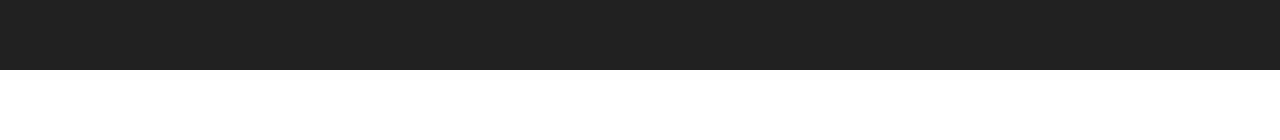
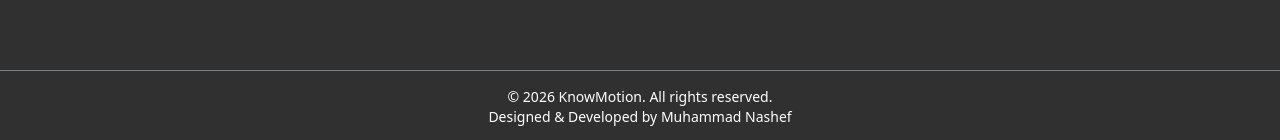
Before and after one commit to Muhammad-Nashef/KnowMotion-frontend, a React (Vite) app in the folder frontend/: page / in a window 1280 px wide. Shown: the part 851-991 px from the top of the page. Before the commit the page ends 921 px from the top, so only its background shows below. Built offline with nearby package versions, Linux system fonts and the light colour scheme; no server answers.

Commit message:
change bg dark, correct icon toggle for mode,change stiffness and damping in subject card,added footer, modified sticky controls in questions page,add hint that question sourced from Mahat,undraggable images and selection off,fixed save progress

```diff
--- a/frontend/src/App.jsx
+++ b/frontend/src/App.jsx
@@ -19,7 +19,7 @@ function App() {
       {/* Public Layout*/}
       <Route element={<Layout />}>
         <Route path="/" element={<Home />} />
-        <Route path="/sub-categories/:mainCategoryId" element={<SubCategories />} />
+        <Route path="/sub-categories/:mainCategoryId" element={<SubCategories />}   key={window.location.pathname} />
         <Route path="/questions/:subCategoryId" element={<Questions />} />
         {/* Protected Admin Dashboard */}
         <Route path="/admin-dashboard" element={<AdminRoute><AdminDashboard /></AdminRoute>}/>
--- /dev/null
+++ b/frontend/src/components/Footer.jsx
@@ -0,0 +1,35 @@
+export default function Footer({isDark}) {
+  console.log("Footer isDark:", isDark);
+  return (
+    <footer
+        className="mt-auto border-t"
+      style={{
+        backgroundColor: isDark
+          ? "var(--bg-dark)"
+          : "#c2c1c1",
+        color: isDark
+          ? "var(--text-dark)"
+          : "var(--text-light)",
+        borderColor: isDark
+          ? "rgb(123, 128, 135)"
+          : "rgba(0,0,0,0.2)",
+      }}
+    >
+      <div className="max-w-6xl mx-auto px-4 py-4 text-center text-sm">
+        © {new Date().getFullYear()} KnowMotion. All rights reserved.
+        <br />
+        Designed & Developed by{" "}
+        <span
+          style={{
+            fontWeight: 500,
+            color: isDark
+              ? "var(--text-dark)"
+              : "var(--text-light)",
+          }}
+        >
+          Muhammad Nashef
+        </span>
+      </div>
+    </footer>
+  );
+}
--- a/frontend/src/components/Header.jsx
+++ b/frontend/src/components/Header.jsx
@@ -1,7 +1,7 @@
 import { motion, AnimatePresence } from "framer-motion";
 import { useState, useRef, useEffect } from "react";
 import { useNavigate } from "react-router-dom";
-import { FaUserCircle, FaSun, FaMoon, FaSignOutAlt, FaTools  } from "react-icons/fa";
+import { FaUserCircle, FaSun, FaMoon, FaSignOutAlt, FaTools,FaInfoCircle  } from "react-icons/fa";
 import logo from "/quizdriveIcon.png";
 import { jwtDecode } from "jwt-decode";
 import Swal from "sweetalert2";
@@ -144,14 +144,28 @@ export default function Header({ isDark, setIsDark,user,setUser }) {
 </span>
 </div>
 
+
+
       {/* Controls */}
       <div className="flex items-center space-x-4">
+        {/* Info Icon with Tooltip */}
+  <div className="relative group">
+    <FaInfoCircle className="text-gray-400 cursor-pointer" />
+
+    {/* Tooltip */}
+    <div className="absolute bottom-full mb-2 left-1/2 -translate-x-1/2
+                    bg-gray-800 text-white text-xs rounded px-2 py-1
+                    opacity-0 group-hover:opacity-100 transition-opacity pointer-events-none whitespace-nowrap">
+      חלק מהשאלות הן ממבחני מה"ט
+    </div>
+  </div>
+
         {/* Dark / Light */}
         <button
           onClick={() => setIsDark(!isDark)}
           className="p-2 rounded-lg border border-gray-500 hover:bg-gray-700 transition"
         >
-          {isDark ? <FaMoon /> : <FaSun />}
+          {isDark ? <FaSun /> : <FaMoon />}
         </button>
 
 
--- a/frontend/src/components/subjectCard.jsx
+++ b/frontend/src/components/subjectCard.jsx
@@ -9,7 +9,7 @@ const SubjectCard = ({ name, image, onClick, isDark, answered = 0, total = 0, cl
       className={`${isDark ? "bg-[#404040] border-zinc-800" : "bg-gray-300 border-gray-500"} relative rounded-2xl p-8 flex flex-col items-center justify-center cursor-pointer transition-all duration-300 hover:border-accent-primary ${className}`}
       whileHover={{ scale: 1.04, boxShadow: "0 0 50px #388bd4ff" }}
       whileTap={{ scale: 0.98 }}
-      transition={{ type: "spring", stiffness: 600, damping: 20 }}
+      transition={{ type: "spring", stiffness: 700, damping: 50 }}
     >
       {/* ====================== PROGRESS BACKGROUND ====================== */}
       {progress > 0 && progress < 100 && (
--- a/frontend/src/index.css
+++ b/frontend/src/index.css
@@ -2,7 +2,7 @@
 
 /* Theme variables */
 :root {
-  --bg-dark: #212121;
+  --bg-dark: #303030;
   --text-dark: #ffffff;
   --bg-light: #e6e6e6;
   --text-light: #000000;
--- a/frontend/src/layouts/Layout.jsx
+++ b/frontend/src/layouts/Layout.jsx
@@ -2,6 +2,7 @@ import { useState, useEffect } from "react";
 import { Outlet } from "react-router-dom";
 import Header from "../components/Header";
 import { jwtDecode } from "jwt-decode";
+import Footer from "../components/Footer";
 
 export default function Layout() {
   const [isDark, setIsDark] = useState(true);
@@ -33,6 +34,7 @@ export default function Layout() {
       <Header isDark={isDark} setIsDark={setIsDark} user={user} setUser={setUser} />
       {/* Routed pages */}
       <Outlet context={{ isDark, user,setUser }} />
+      <Footer isDark={isDark} />
     </div>
   );
 }
--- a/frontend/src/pages/Questions.jsx
+++ b/frontend/src/pages/Questions.jsx
@@ -4,7 +4,7 @@ import { useParams } from "react-router-dom";
 import Header from "../components/Header.jsx";
 import { useOutletContext } from "react-router-dom";
 import { useNavigate } from "react-router-dom";
-import { FaArrowRight, FaRedo } from "react-icons/fa";
+import { FaArrowRight, FaRedo, FaArrowUp, FaArrowLeft } from "react-icons/fa";
 
 export default function Questions() {
 
@@ -93,8 +93,10 @@ export default function Questions() {
 
   const allProgress =
     JSON.parse(localStorage.getItem("knowmotion_progress")) || {};
+  const prevProgress = allProgress[subCategoryId] || {};
 
   allProgress[subCategoryId] = {
+    total: prevProgress.total,
     answers: updated
   };
 
@@ -137,19 +139,20 @@ const resetProgress = () => {
 
 
               {/* STICKY CONTROLS */}
-<div className="sticky top-16 z-40 backdrop-blur bg-black/40 border-b border-zinc-800">
+<div className="sticky top-30 z-40 backdrop-blur bg-gray/40 border-b border-zinc-800">
   <div
     dir="rtl"
     className="max-w-6xl mx-auto px-4 py-3 flex items-center justify-between"
   >
-    {/* Back */}
+
+
+    {/* Scroll to Top */}
     <button
-      onClick={() => navigate(-1)}
+      onClick={() => window.scrollTo({ top: 0, behavior: "smooth" })}
       className="cursor-pointer flex items-center gap-2 px-4 py-2 rounded-full
-      bg-zinc-800 hover:bg-zinc-700 text-white transition"
+      bg-blue-600/90 hover:bg-blue-600 text-white transition"
     >
-      <FaArrowRight />
-      חזרה
+      <FaArrowUp size= {16} className="relative transition-transform duration-300 hover:-translate-y-2 hover:animate-bounce" />
     </button>
 
     {/* Restart */}
@@ -158,9 +161,22 @@ const resetProgress = () => {
       className="cursor-pointer flex items-center gap-2 px-4 py-2 rounded-full
       bg-rose-600/90 hover:bg-rose-600 text-white transition"
     >
-      <FaRedo />
-      התחל מחדש
+      <FaRedo className="transition-transform duration-500 hover:animate-spin" />
     </button>
+
+
+    {/* Back */}
+    <button
+      onClick={() => navigate(-1,{
+      state: { progressUpdated: true }
+    })}
+      className="cursor-pointer flex items-center gap-2 px-4 py-2 rounded-full
+      bg-zinc-800 hover:bg-zinc-700 text-white transition"
+    >
+      <FaArrowLeft className="transition-transform duration-300 hover:-translate-x-2"/>
+    </button>
+
+
   </div>
 </div>
 
@@ -231,7 +247,7 @@ const resetProgress = () => {
                   transition={{ type: "spring", stiffness: 250, damping:20 }}
                   src={q.img_url}
 
-                  className="rounded-2xl shadow-2xl object-contain w-full max-w-3xl max-h-[300px]"
+                  className="rounded-2xl shadow-2xl object-contain w-full max-w-3xl max-h-[300px] select-none pointer-events-none"
                 />
                 </div>
               )}
--- a/frontend/src/pages/adminDashboard.jsx
+++ b/frontend/src/pages/adminDashboard.jsx
@@ -753,15 +753,17 @@ const confirmDeleteQuestion = (questionId) => {
         </label>
             {editSub.newIconFile ? (
   <img
+  draggable="false"
     src={URL.createObjectURL(editSub.newIconFile)}
     alt="New icon preview"
-    className="h-12 w-12 mb-2 rounded"
+    className="h-12 w-12 mb-2 rounded select-none pointer-events-none"
   />
 ) : editSub.image_url ? (
   <img
+  draggable="false"
     src={editSub.image_url}
     alt="Current icon"
-    className="h-12 w-12 mb-2 rounded"
+    className="h-12 w-12 mb-2 rounded select-none pointer-events-none"
   />
 ) : null}
 
--- a/frontend/src/pages/subCategories.jsx
+++ b/frontend/src/pages/subCategories.jsx
@@ -2,6 +2,7 @@ import { useEffect, useState } from "react";
 import { useParams, useNavigate } from "react-router-dom";
 import SubjectCard from "../components/subjectCard";
 import { useOutletContext } from "react-router-dom";
+import { useLocation } from "react-router-dom";
 
 export default function SubCategories() {
   const {isDark} = useOutletContext();
@@ -9,8 +10,15 @@ export default function SubCategories() {
   const [subCategories, setSubCategories] = useState([]);
   const [mainCategoryName, setMainCategoryName] = useState("");
   const navigate = useNavigate();
-  const [dummy, setDummy] = useState(0);
-  const [, setRerender] = useState(0);
+  const [progress, setProgress] = useState({});
+  const location = useLocation();
+
+
+  useEffect(() => {
+  const saved = JSON.parse(localStorage.getItem("knowmotion_progress")) || {};
+  setProgress(saved);
+}, [location]);
+
 
   useEffect(() => {
     fetch(`https://knowmotion.onrender.com/sub-categories/${mainCategoryId}`)
@@ -21,32 +29,20 @@ export default function SubCategories() {
       });
   }, [mainCategoryId]);
 
-  useEffect(() => {
-  const handleFocus = () => setRerender(prev => prev + 1);
-  const handleStorage = () => setRerender(prev => prev + 1);
-
-  window.addEventListener("focus", handleFocus);
-  window.addEventListener("storage", handleStorage);
-
-  return () => {
-    window.removeEventListener("focus", handleFocus);
-    window.removeEventListener("storage", handleStorage);
-  };
-}, []);
 
   const getProgressForSub = (subId) => {
-  const allProgress = JSON.parse(localStorage.getItem("knowmotion_progress")) || {};
-  const subProgress = allProgress[subId];
+  const subProgress = progress[subId];
 
   if (!subProgress) {
     return { answered: 0, total: 0 };
   }
 
-  const answered = Object.keys(subProgress.answers || {}).length;
-  const total = subProgress.total || 0;
+  return {
+    answered: Object.keys(subProgress.answers || {}).length,
+    total: subProgress.total || 0
+  };
+};
 
-    return { answered, total };
-};
 
   return (
     <div className={`page-container ${isDark ? "theme-dark" : "theme-light"}`}>
```
